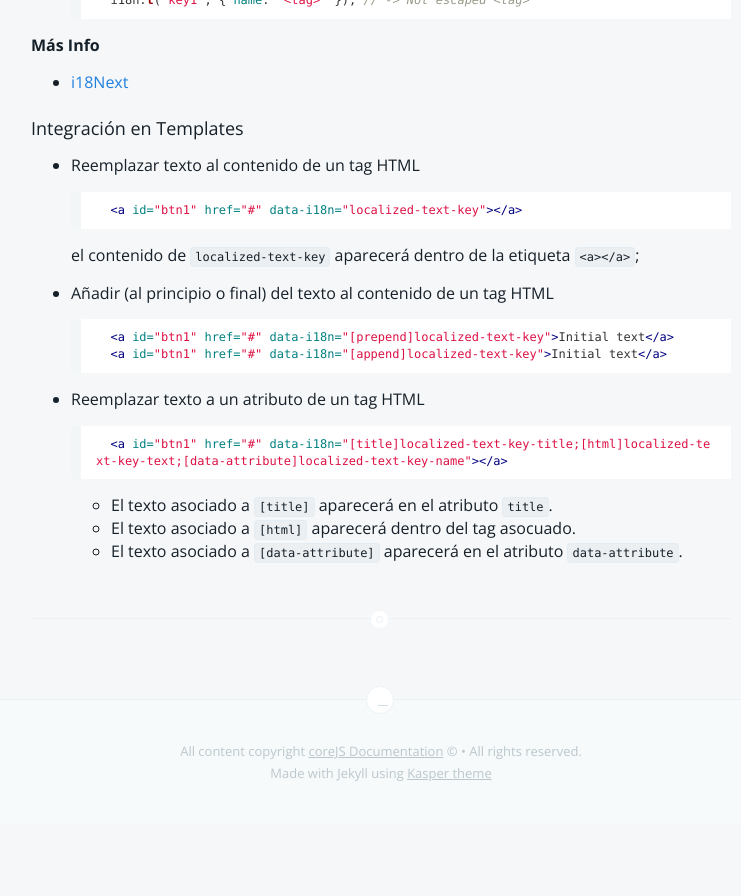
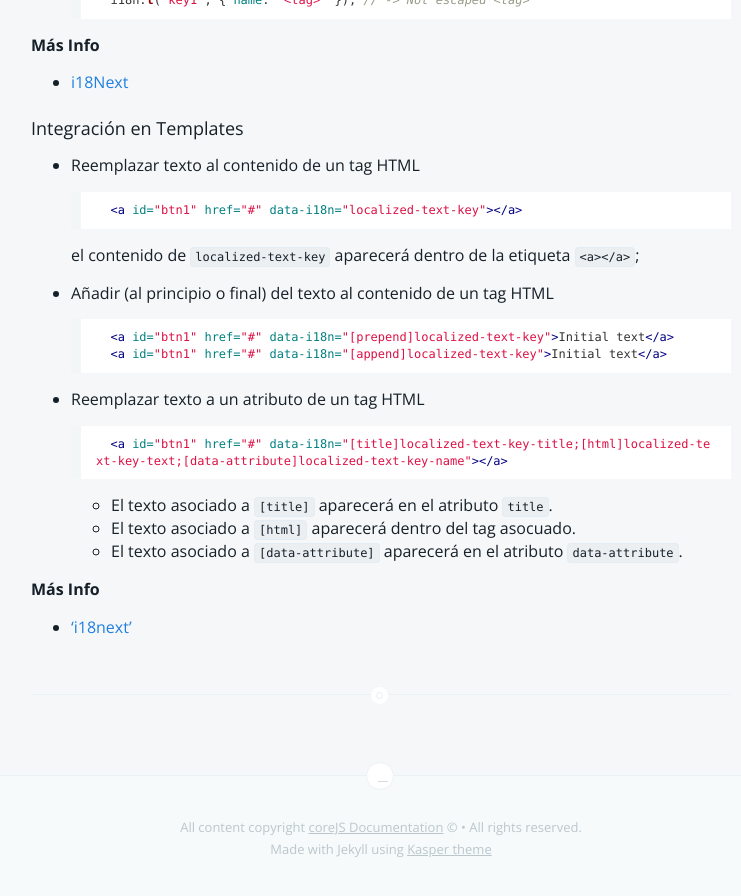
Before and after one commit to bq-devtools/corejs-doc, a Jekyll site: the page built from i18n/index.md, in a window 1280 px wide and 900 px high, scrolled down 2690 px. Shown: the top 896 px of the window, without its empty margins (259-1000 px from the left). Built offline with Jekyll 4.4.1, drawn with Linux system fonts in a browser that asks for light colours; Markdown is read by kramdown in place of the engine named in the settings; before the commit the page ends 3514 px from its top, so only the background shows below that.

Commit message:
reference link added

```diff
--- a/i18n/index.md
+++ b/i18n/index.md
@@ -175,3 +175,7 @@ Por ejemplo, si se quisiera poner:
 	* El texto asociado a `[title]` aparecerá en el atributo `title`.
 	* El texto asociado a `[html]` aparecerá dentro del tag asocuado.
 	* El texto asociado a `[data-attribute]` aparecerá en el atributo `data-attribute`.
+
+**Más Info**
+
+* ['i18next'](http://i18next.com/pages/doc_jquery.html)
```
